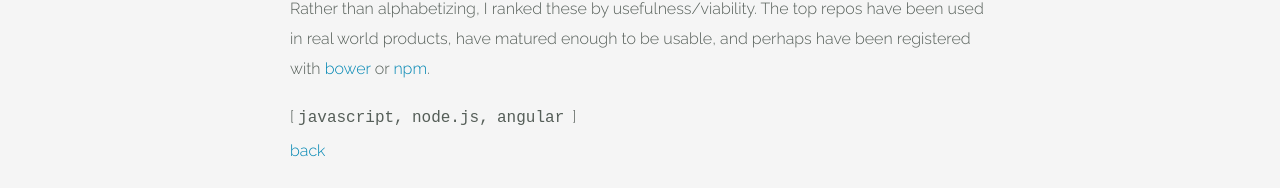
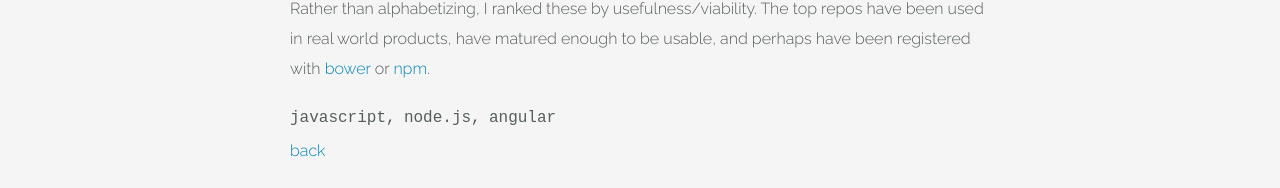
Before and after one commit to benjaminapetersen/benjaminapetersen.github.io, a Jekyll site: the page built from _posts/2016-06-23-my-angular-mods.md, in a window 1280 px wide. Shown: the part 1053-1241 px from the top of the page. Built offline with Jekyll 4.4.1, drawn with Linux system fonts in a browser that asks for light colours; comment, search, counter and statistics services are not loaded.

Commit message:
Update tags block

```diff
--- a/_layouts/post.html
+++ b/_layouts/post.html
@@ -15,6 +15,20 @@
                 <article>
                 {{ content }}
                 </article>
+
+                <div class="tags">
+                  {% for tag in page.tags %}
+                    {% capture tag_name %}{{ tag }}{% endcapture %}
+                    <a href="/tag/{{ tag_name }}"><code class="highligher-rouge"><nobr>{{ tag_name }}</nobr></code>&nbsp;</a>
+                  {% endfor %}
+                </div>
+
+                <div class="backlink">
+                    <p class="back">
+                        <a href="{{ site.baseurl }}/">back</a>
+                    </p>
+                </div>
+
                 <div class="comments">
                   <div id="disqus_thread"></div>
                     <script>
@@ -37,24 +51,10 @@
                     </script>
                     <noscript>Please enable JavaScript to view the <a href="https://disqus.com/?ref_noscript">comments powered by Disqus.</a></noscript>
                 </div>
-            </div>
 
-            <span>[
-              {% for tag in page.tags %}
-                {% capture tag_name %}{{ tag }}{% endcapture %}
-                <a href="/tag/{{ tag_name }}"><code class="highligher-rouge"><nobr>{{ tag_name }}</nobr></code>&nbsp;</a>
-              {% endfor %}
-            ]</span>
-
-            <div>
-                <p class="back">
-                    <a href="{{ site.baseurl }}/">back</a>
-                </p>
-            </div>
-
-        </div>
+            </div><!-- /.content -->
+        </div><!-- /.main -->
         {% include footer.html %}
-
-    </div>
+    </div><!-- /.wrapper -->
     </body>
 </html>
```
